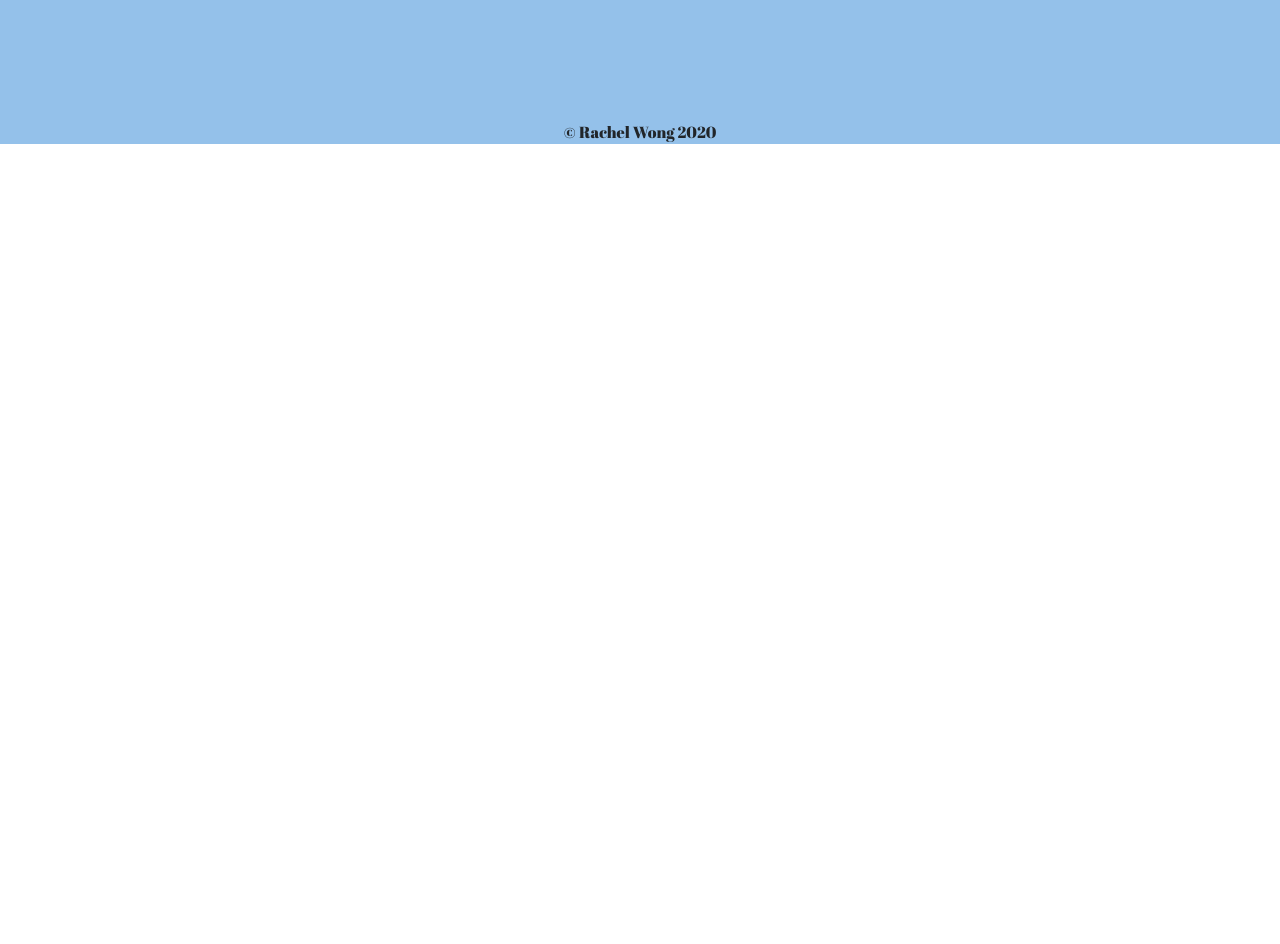
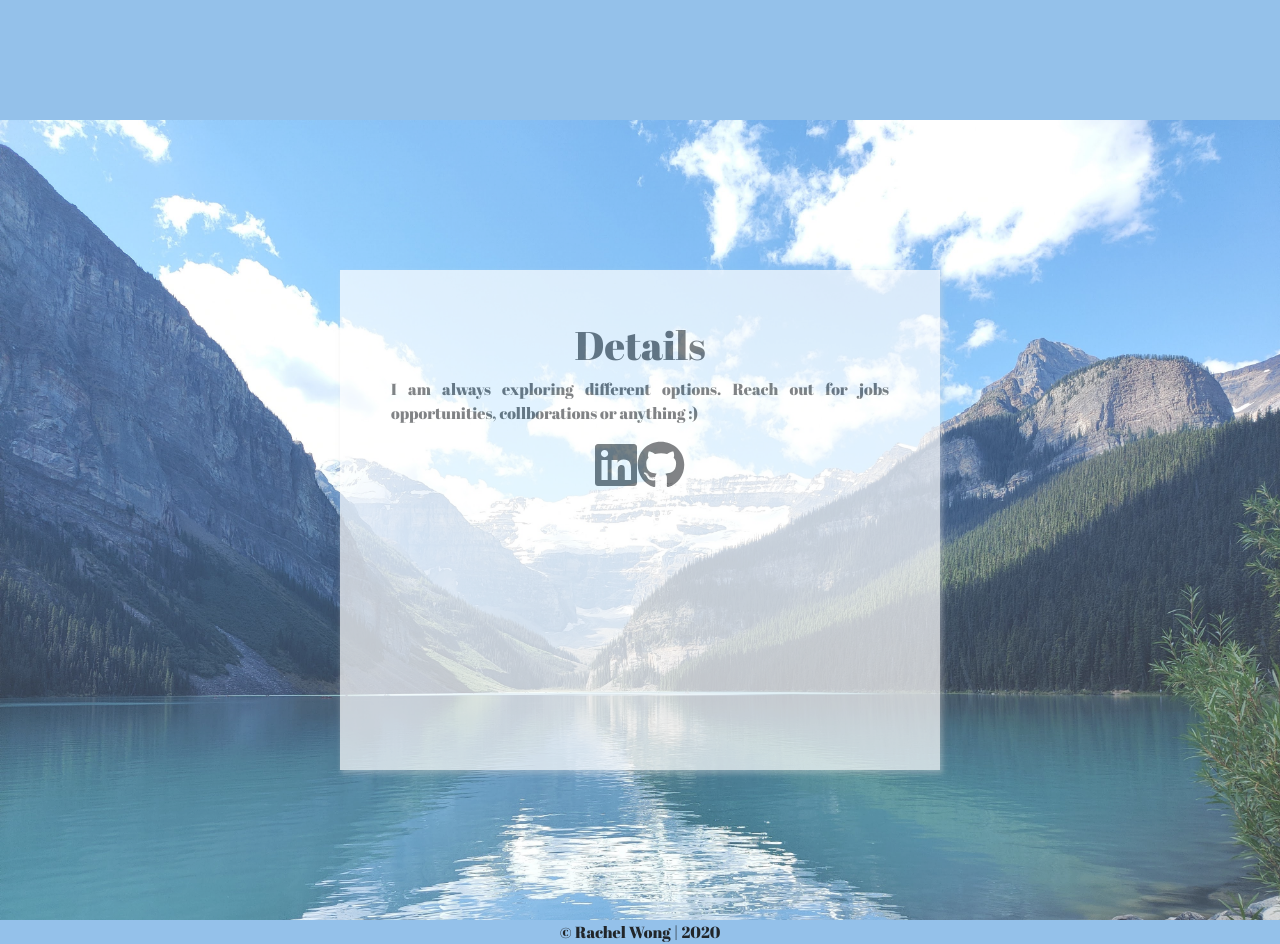
Before and after one commit to rachelwonghw/rachelwonghw.github.io, a React (Create React App) app: page / in a window 1280 px wide. Shown: the part 1480-2424 px from the top of the page. Before the commit the page ends 1624 px from the top, so only its background shows below. Built offline with nearby package versions, Linux system fonts and the light colour scheme.

Commit message:
completed about and started contact section

```diff
--- a/package.json
+++ b/package.json
@@ -4,6 +4,11 @@
   "private": true,
   "homepage": "https://rachelwonghw.com/rachelwonghw-rewrite/",
   "dependencies": {
+    "@fortawesome/fontawesome-svg-core": "^1.2.32",
+    "@fortawesome/free-brands-svg-icons": "^5.15.1",
+    "@fortawesome/free-regular-svg-icons": "^5.15.1",
+    "@fortawesome/free-solid-svg-icons": "^5.15.1",
+    "@fortawesome/react-fontawesome": "^0.1.11",
     "@testing-library/jest-dom": "^5.11.4",
     "@testing-library/react": "^11.1.0",
     "@testing-library/user-event": "^12.1.10",
--- a/src/App.js
+++ b/src/App.js
@@ -4,6 +4,7 @@ import Header  from './components/Header';
 import Home from './pages/Home';
 import About from './pages/About';
 import Footer from './components/Footer';
+import Contact from './pages/Contact';
 // import { BrowserRouter, Route } from 'react-router-dom';
 
 function App() {
@@ -14,6 +15,7 @@ function App() {
         {/* <Route exact path='/'> */}
           <Home />
           <About />
+          <Contact />
           <Footer />
         {/* </Route> */}
       </div>
--- a/src/components/Footer.js
+++ b/src/components/Footer.js
@@ -4,7 +4,7 @@ import '../styles/Footer.scss';
 const Footer = () => {
   return (
       <div className='footer'>
-        © Rachel Wong 2020
+        © Rachel Wong | 2020
       </div>
   );
 }
--- a/src/pages/About.js
+++ b/src/pages/About.js
@@ -12,7 +12,7 @@ const About = () => {
       <div className='about-intro'>
         <h1>About Me</h1>
         <p>I'm a 3B Computer Engineering student at the University of Waterloo currently working as a analytics engineer at Scotiabank. </p>
-        <p>When I'm not in school, you will most likely catch me walking around with my camera, cooking new dishes or listening to music.</p>
+        <p>When I'm not in school, you will most likely catch me exploring with my camera, cooking new dishes or listening to music.</p>
       </div>
     </div>
   );
--- /dev/null
+++ b/src/pages/Contact.js
@@ -0,0 +1,22 @@
+import React from 'react';
+import { FontAwesomeIcon } from '@fortawesome/react-fontawesome';
+import { faLinkedin, faGithub } from '@fortawesome/free-brands-svg-icons';
+import '../styles/Contact.scss';
+
+const Contact = () => {
+  return (
+    <div id='contact' className='contact-background'>
+      <div className='contact-card'>
+        <div className='contact-info'>
+          <h1>Details</h1>
+          <p className='contact-paragraph'>I am always exploring different options. Reach out for jobs opportunities, collborations or anything :)</p>
+          <FontAwesomeIcon icon={faLinkedin} size='3x' />
+          <FontAwesomeIcon icon={faGithub} size='3x' />
+        </div>
+
+      </div>
+    </div>
+  )
+}
+
+export default Contact;
--- /dev/null
+++ b/src/styles/Contact.scss
@@ -0,0 +1,30 @@
+.contact {
+  &-background {
+    background-image: url("../assets/contact_backdrop.jpg");
+    opacity: 0.8;
+    background-repeat: no-repeat;
+    background-size: cover;
+    height: 100vh;
+    width: 100vw;
+    display: flex;
+    justify-content: center;
+    align-items: center;
+  }
+
+  &-card {
+    border: 1px solid white;
+    box-shadow: 2px 3px 5px 1px rgba(209,209,209,0.5);
+    background-color: #ffffff;
+    opacity: 0.7;
+    width: 600px;
+    height: 500px;
+  }
+
+  &-info {
+    margin: 50px;
+  }
+
+  &-paragraph {
+    text-align: justify;
+  }
+}
```
Also changed, not shown: src/assets/contact_backdrop.jpg (added), 1 other file (tests, documents, lock files or other folders).
